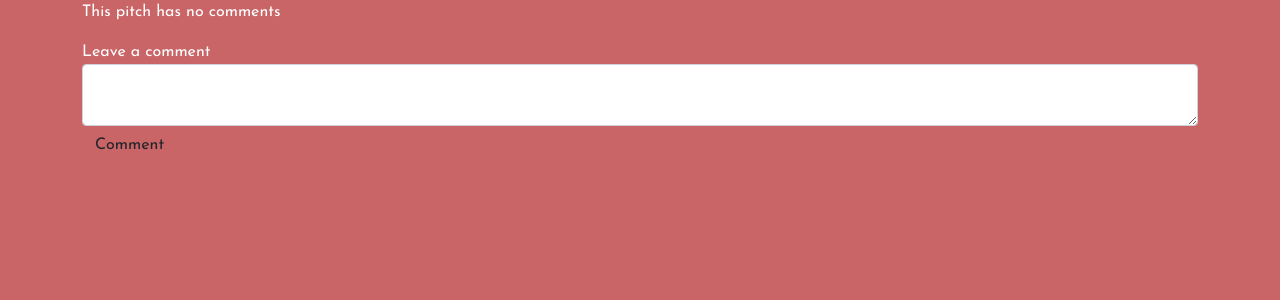
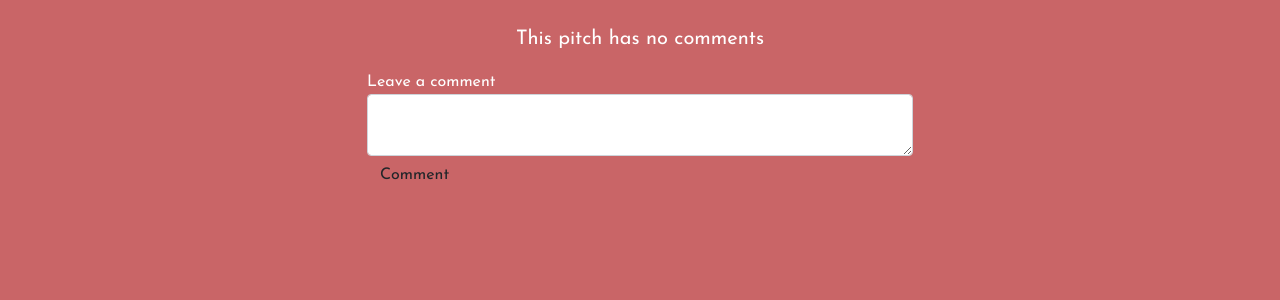
Before and after one commit to Kirugik/sixtysec-pitch, a Flask app: page /comment/1 in a window 1280 px wide. Shown: the part 64-364 px from the top of the page. Run offline with Flask 2, Linux system fonts and the light colour scheme; the visitor is signed in with stand-in values (Sample User, id 1); data comes from the database, SQL or seed files in the repository; data that the repository does not hold is empty; some libraries are stand-ins or nearby versions.

Commit message:
Fix: Modify the comments page

```diff
--- a/app/templates/comments.html
+++ b/app/templates/comments.html
@@ -4,15 +4,18 @@
 
 <!-- content -->
 {% block content %}
-<div class="container">
+<div class="container mt-4">
     <div class="row" style="color: #ffffff;">
+        <div class="col-md-3">
 
+        </div>
+        <div class="col-md-6">
             {% if comments %}
             {% for comment in comments %}
-        <div class="col-md-8">
+            <div class="comments">
                 <div class="card">
                     <div class="card-body">
-                    <h5>{{comment.text.title}}</h5>
+                        <h5>{{comment.pitch.title}}</h5>
                         <p class="card-title">{{ comment.comment }}</p>
                         <p class="card-text">{{comment.user.username}}</p>
                     </div>
@@ -24,13 +27,18 @@
 
             {% else %}
             <div class="no-comment">
-            <p style="color: #ffffff;">This pitch has no comments</p>
+                <p style="color: #ffffff; text-align: center;font-size: 20px;">This pitch has no comments</p>
             </div>
             {% endif %}
 
             <div class="form">
                 {{wtf.quick_form(form)}}
             </div>
+
+        </div>
+        <div class="col-md-3">
+
+        </div>
     </div>
 </div>
 {% endblock %}
```
Lines whose indentation alone changed are shown as unchanged.
